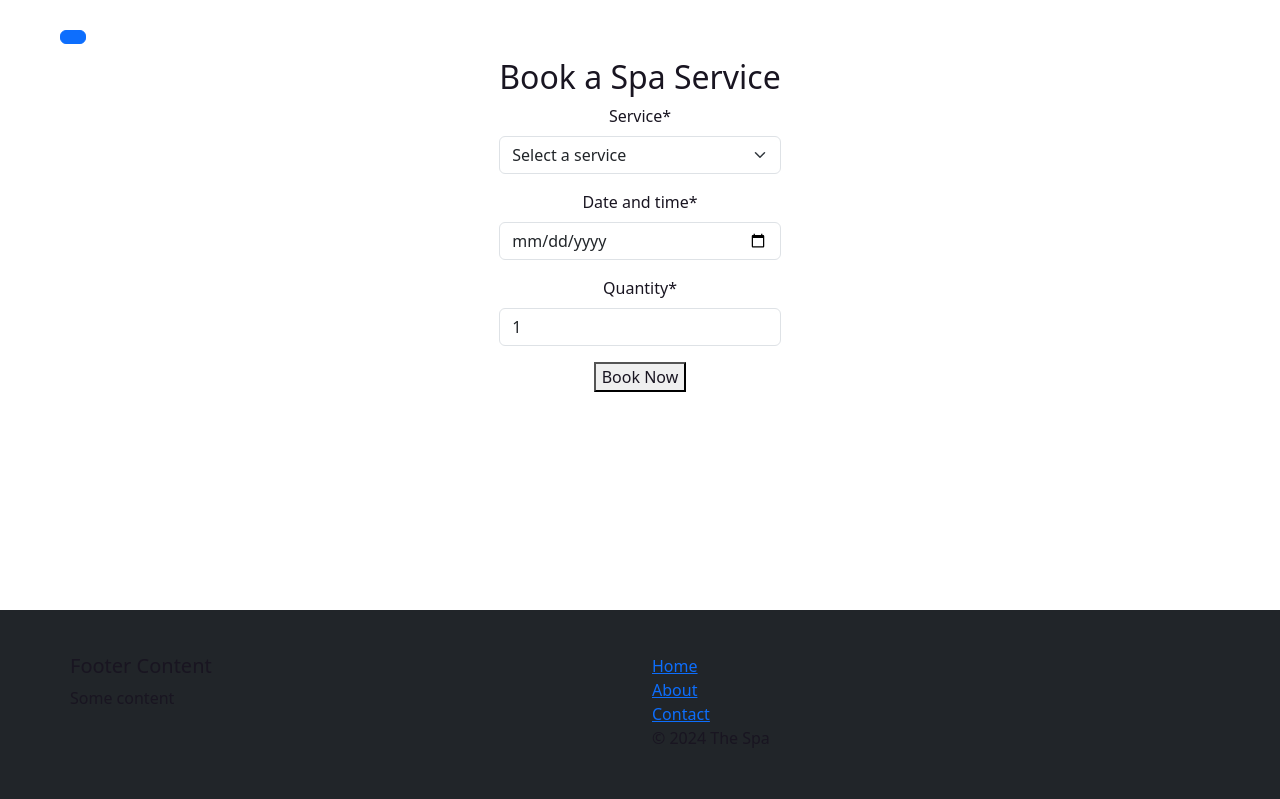
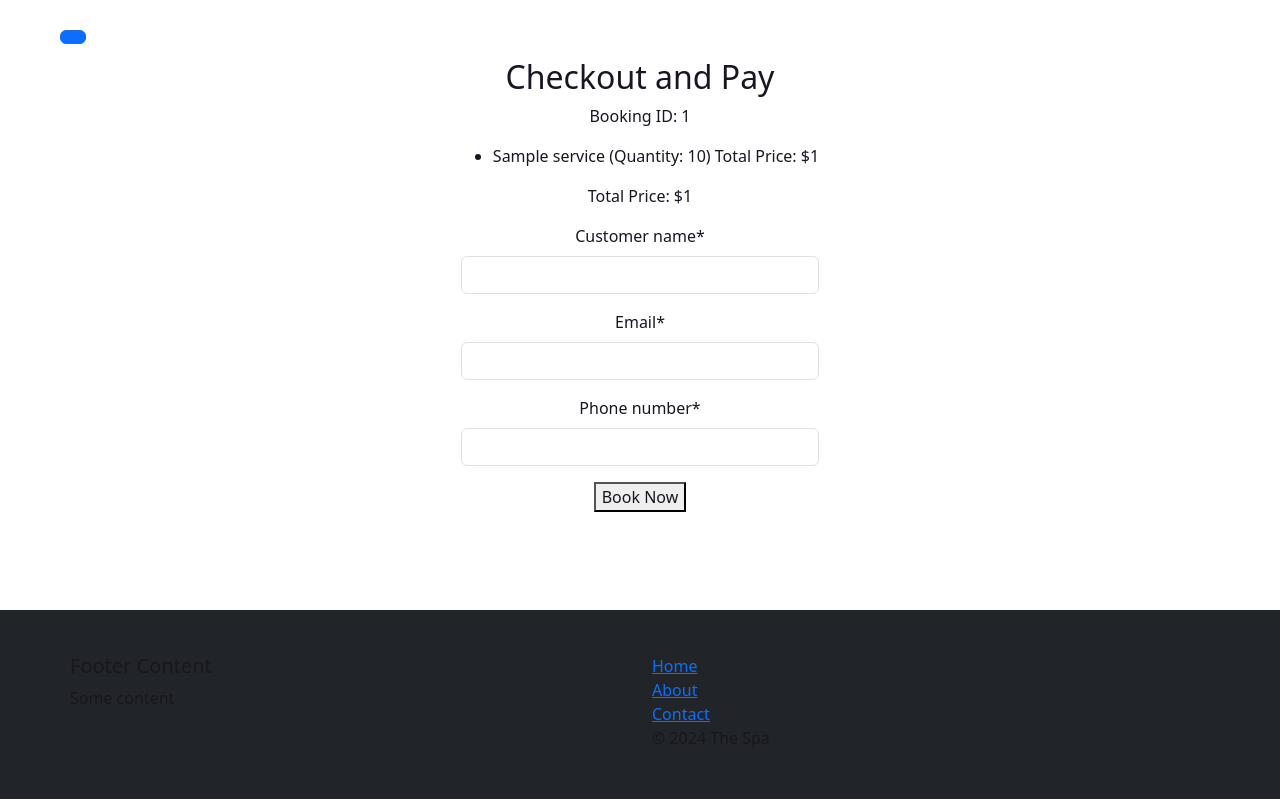
Before and after one commit to CeciliaSG/pp5_hotel_e-commerce, a Django app: template checkout/templates/checkout/checkout.html in a window 1280 px wide. Shown: the top 799 px of the page. Run offline with Django 4.2, Linux system fonts and the light colour scheme; tables that the repository leaves empty hold one stand-in row (values such as "Sample post"); the template is opened without the code that fills it: values that come from a table or form of the project are taken from there, most other values are stand-ins (such as "Sample title", 1, 10 or a date in 2020); some libraries are stand-ins or nearby versions.

Commit message:
Change spa_booking_form, checkout view and checkout template

```diff
--- a/checkout/forms.py
+++ b/checkout/forms.py
@@ -4,7 +4,7 @@ from booking.models import SpaBooking
 class SpaBookingForm(forms.ModelForm):
     class Meta:
         model = SpaBooking
-        fields = ['customer_name', 'email', 'phone_number', 'date_and_time']
+        fields = ['customer_name', 'email', 'phone_number']
 
     def __init__(self, *args, **kwargs):
 
@@ -14,11 +14,3 @@ class SpaBookingForm(forms.ModelForm):
         'email': 'Email Address',
         'phone_number': 'Phone Number',
         }
-
-        self.fields["date_and_time"].widget = forms.DateTimeInput(
-            attrs={
-                "class": "formInputs",
-                "placeholder": "Select date and time",
-                "type": "datetime-local",
-            }
-        )
--- a/checkout/templates/checkout/checkout.html
+++ b/checkout/templates/checkout/checkout.html
@@ -1,6 +1,5 @@
 {% extends "base.html" %}
 {% load static %}
-
 {% load crispy_forms_filters %}
 {% load crispy_forms_tags %}
 
@@ -8,10 +7,24 @@
 <div class="section container form-container my-5 pb-5">
     <div class="row">
         <div class="col-md-12">
-            <h1 class="h2">Book a Spa Service</h1>
+            <h1 class="h2">Checkout and Pay</h1>
+            <p>Booking ID: {{ booking_id }}</p>
+
+            <ul>
+                {% for cart_service in cart_services %}
+                <li>
+                    {{ cart_service.service.name }} (Quantity: {{ cart_service.quantity }})
+                    Total Price: ${{ cart_service.total_price }}
+                </li>
+                {% endfor %}
+            </ul>
+            <p>Total Price: ${{ total_price }}</p>
+
+
+
             <form method="post" action="{% url 'checkout' %}">
                 {% csrf_token %}
-                {{ booking_form | crispy }}
+                {{ spa_booking_form | crispy }}
                 <button type="submit">Book Now</button>
             </form>
         </div>
--- a/the_spa/settings.py
+++ b/the_spa/settings.py
@@ -28,7 +28,7 @@ BASE_DIR = Path(__file__).resolve().parent.parent
 SECRET_KEY = "django-insecure-qh@kz%qqwmu+y+cn4=6*c*_tr@*cpgws$9w)x5q(z2_3v3m3$2"
 
 # SECURITY WARNING: don't run with debug turned on in production!
-DEBUG = True
+DEBUG = False
 ALLOWED_HOSTS = [
     "8000-ceciliasg-pp5spaecommer-rq9b7zjv2mi.ws-eu114.gitpod.io",
     ".herokuapp.com",
```
Also changed, not shown: checkout/views.py (+20 -1 lines).
